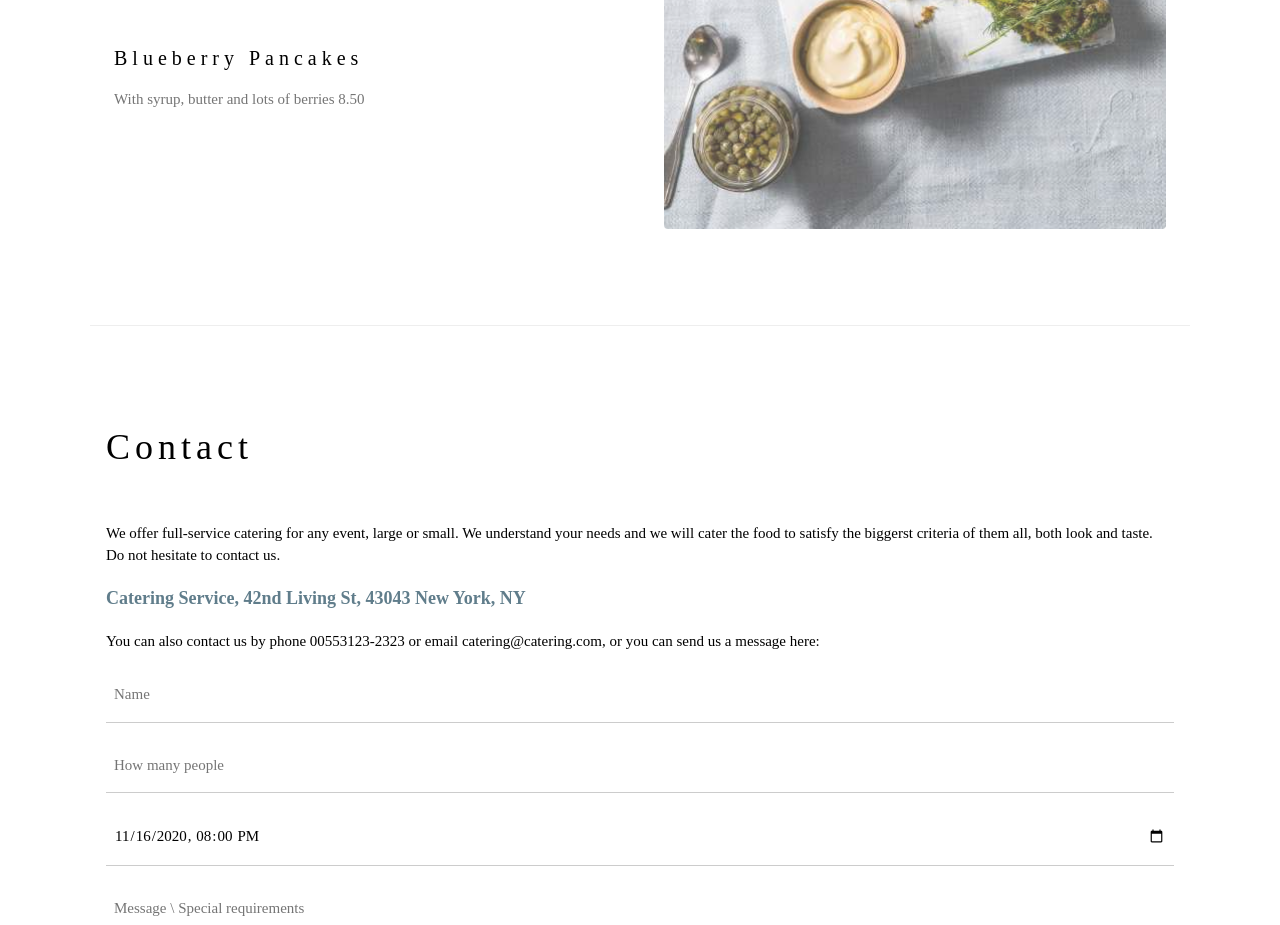
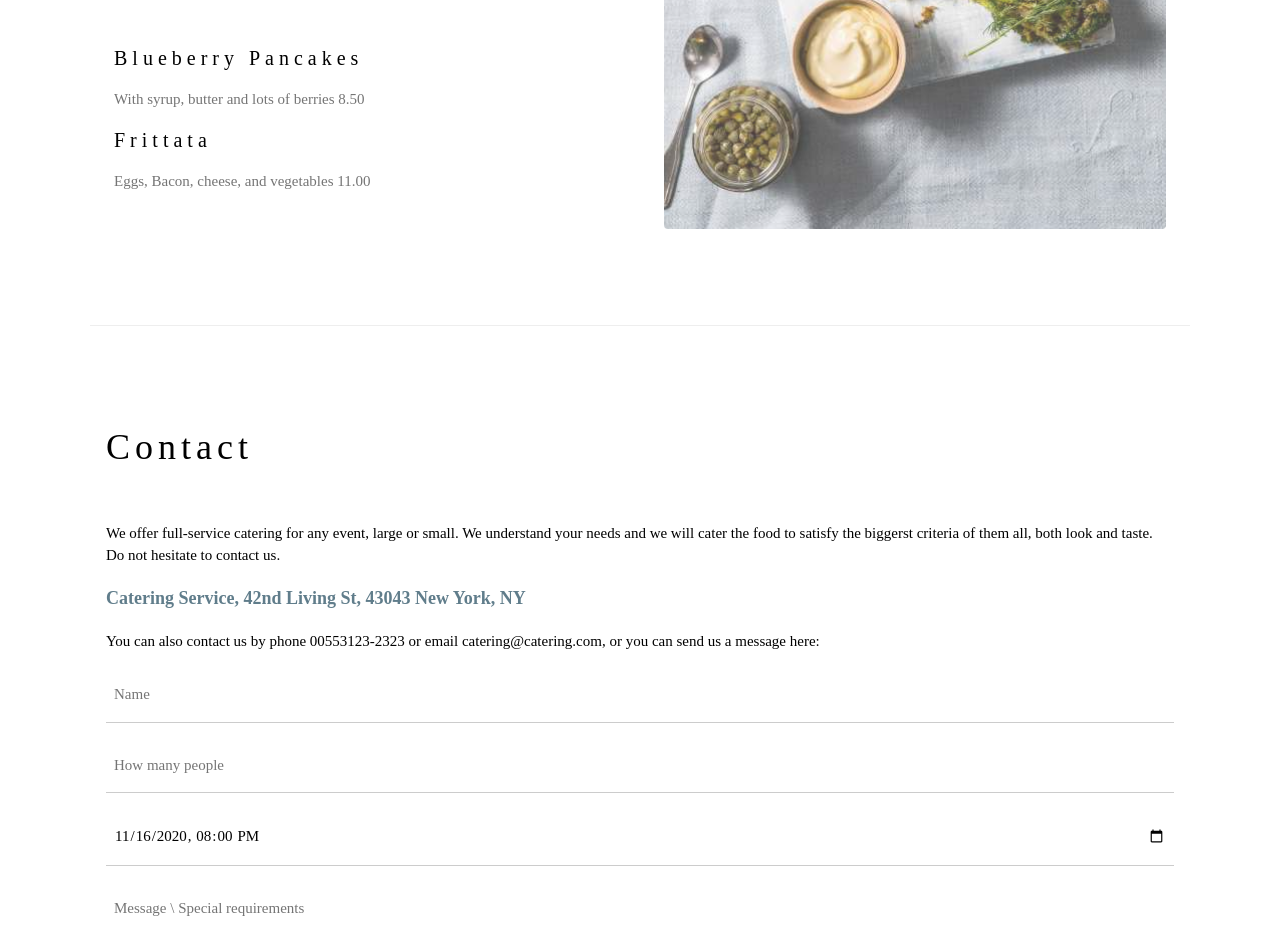
Before and after one commit to fabriciofragoso00/mywebsite-CursoUdemy, a plain HTML site: page index.html in a window 1280 px wide. Shown: the part 2060-2985 px from the top of the page. Drawn offline with nearby package versions, Linux system fonts and the light colour scheme.

Commit message:
Add o item Frittata ao menu

```diff
--- a/index.html
+++ b/index.html
@@ -74,6 +74,9 @@ h1, h2, h3, h4, h5, h6 {
 
       <h4>Blueberry Pancakes</h4>
       <p class="w3-text-grey">With syrup, butter and lots of berries 8.50</p>
+
+      <h4>Frittata</h4>
+      <p class="w3-text-grey">Eggs, Bacon, cheese, and vegetables 11.00</p>
     </div>
 
     <div class="w3-col l6 w3-padding-large">
```
